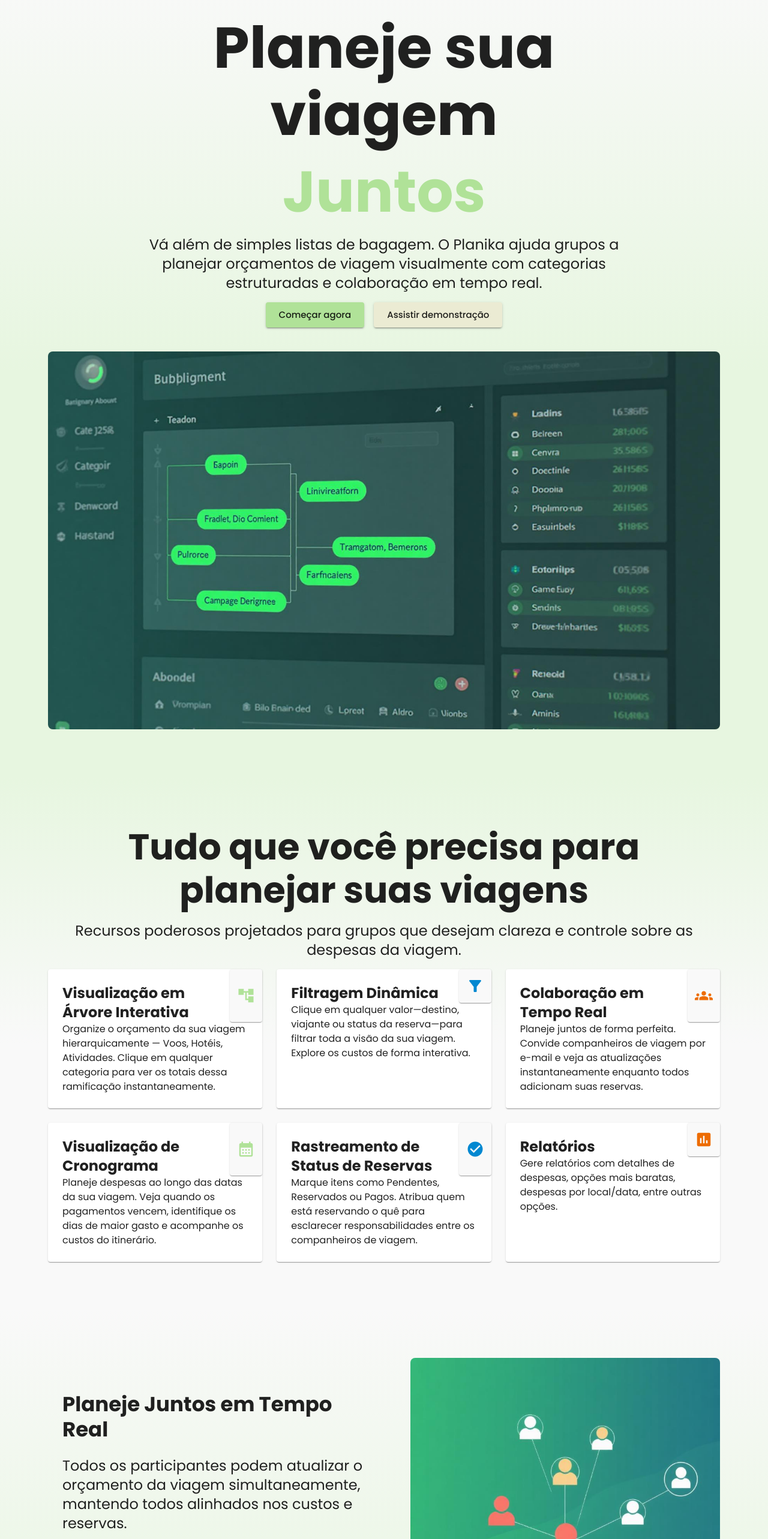
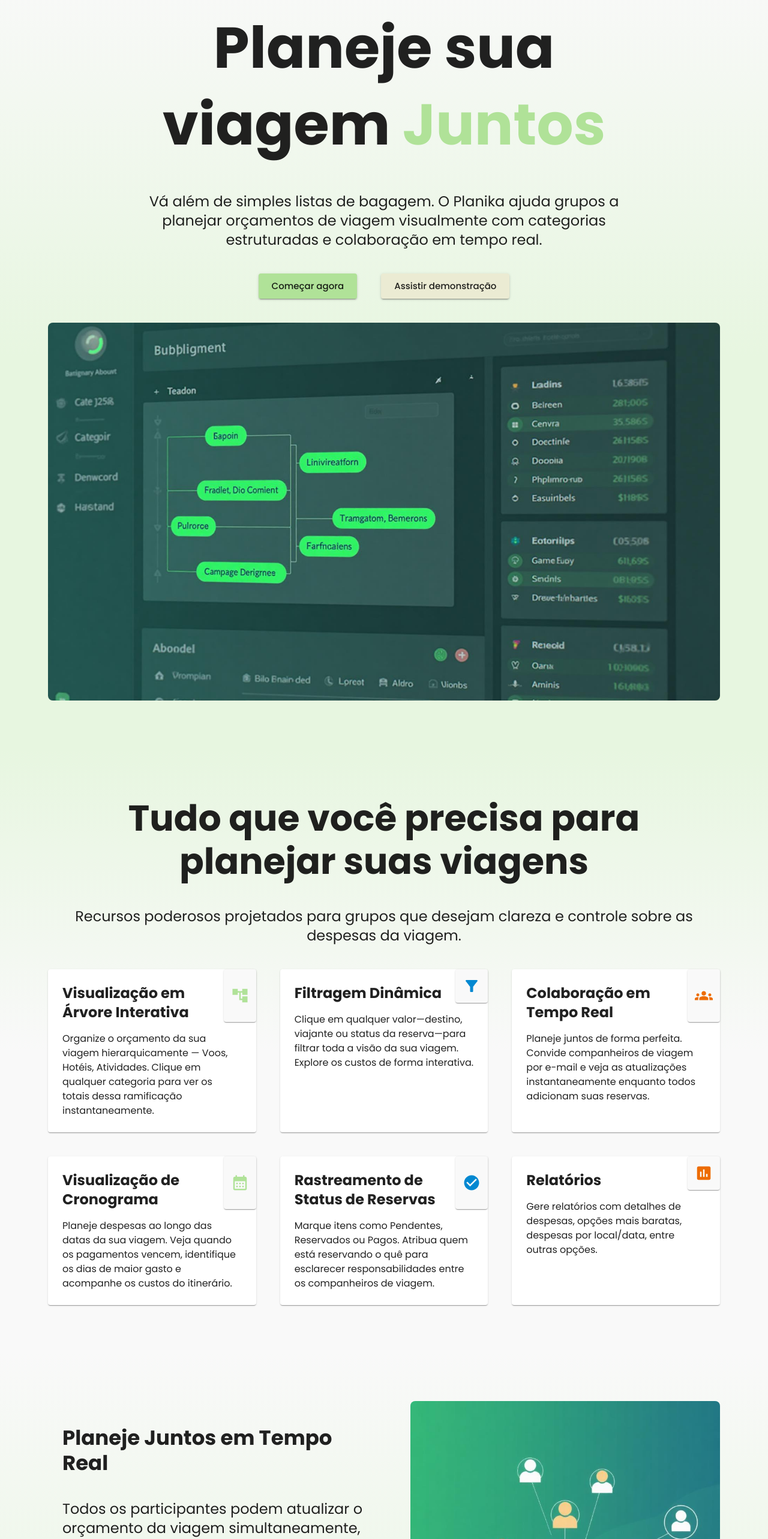
Before and after one commit to nandobfer/planika, a React (Vite) app: page / in a window 1280 px wide. Shown: the part 120-2686 px from the top of the page at 60% size. Built offline with nearby package versions, Linux system fonts and the light colour scheme.

Commit message:
better spacing

```diff
--- a/src/components/CtaButtons.tsx
+++ b/src/components/CtaButtons.tsx
@@ -5,7 +5,7 @@
 
 export const CtaButtons: React.FC<CtaButtonsProps> = (props) => {
     return (
-        <Box sx={{ gap: 2, flexDirection: { xs: "column", sm: "row" } }}>
+        <Box sx={{ gap: 5, flexDirection: { xs: "column", sm: "row" } }}>
             <Button variant="contained" color="primary" size="large">
                 Começar agora
             </Button>
--- a/src/components/Footer.tsx
+++ b/src/components/Footer.tsx
@@ -10,7 +10,7 @@
 
     return (
         <Typography
-        color={mode === 'light' ? 'secondary' : "primary"}
+            color={mode === "light" ? "info" : "primary"}
             variant="inherit"
             component={"span"}
             className="link"
--- a/src/components/InlineTypography.tsx
+++ b/src/components/InlineTypography.tsx
@@ -9,7 +9,10 @@
 export const InlineTypography: React.FC<InlineTypographyProps> = (props) => {
     return (
         <Typography
+            component={"span"}
             sx={{
+                fontSize: "inherit",
+                fontWeight: "inherit",
                 display: "inline-flex",
                 color: props.url ? "success.main" : props.highlight ? "primary.main" : undefined,
                 cursor: props.url ? "pointer" : undefined,
--- a/src/pages/Home/Cta.tsx
+++ b/src/pages/Home/Cta.tsx
@@ -2,18 +2,18 @@
 import { Box, Button, Typography } from "@mui/material"
 import { CtaButtons } from "../../components/CtaButtons"
 import { useMuiTheme } from "../../hooks/useMuiTheme"
+import { InlineTypography } from "../../components/InlineTypography"
 
 interface CtaProps {}
 
 export const Cta: React.FC<CtaProps> = (props) => {
     const { theme, gradientTo } = useMuiTheme()
 
-
     return (
         <Box
             sx={{
                 flexDirection: "column",
-                gap: 2,
+                gap: 5,
                 alignItems: "center",
                 width: 1,
                 padding: 10,
@@ -21,10 +21,7 @@
             }}
         >
             <Typography variant="h1" sx={{ fontWeight: "bold", textAlign: "center" }}>
-                Pronto para planejar sua próxima
-            </Typography>
-            <Typography color="primary" variant="h1" sx={{ fontWeight: "bold", textAlign: "center" }}>
-                Aventura Juntos?
+                Pronto para planejar sua próxima <InlineTypography highlight>Aventura Juntos?</InlineTypography>
             </Typography>
             <Typography variant="h5" sx={{ textAlign: "center" }}>
                 Junte-se a grupos já usam o Planika para trazer clareza e colaboração ao planejamento de suas viagens.
--- a/src/pages/Home/FeaturedFeatures.tsx
+++ b/src/pages/Home/FeaturedFeatures.tsx
@@ -44,7 +44,7 @@
         <Box
             sx={{
                 flexDirection: "column",
-                gap: 2,
+                gap: 5,
                 background: `linear-gradient(0deg,${gradientTo} 50%, ${theme.palette.background.default} 100%)`,
                 padding: 10,
             }}
@@ -52,7 +52,7 @@
             {features.map((feature, index) => (
                 <Box key={index} sx={{ gap: 5, alignItems: "center", flexDirection: { xs: "column", md: index % 2 === 0 ? "row" : "row-reverse" } }}>
                     <Box sx={{ flex: 1, flexDirection: "column", gap: 2, padding: 3 }}>
-                        <Box sx={{ flexDirection: "column", gap: 3 }}>
+                        <Box sx={{ flexDirection: "column", gap: 5 }}>
                             <Typography variant="h4" sx={{ fontWeight: "bold" }}>
                                 {feature.title}
                             </Typography>
--- a/src/pages/Home/Features.tsx
+++ b/src/pages/Home/Features.tsx
@@ -60,7 +60,7 @@
 
 const FeatureComponent: React.FC<{ feature: FeatureItem; mode: "light" | "dark"; mobile?: boolean }> = ({ feature, mode, mobile }) => {
     return (
-        <Paper sx={{ padding: 3, flexDirection: "column", height: mobile ? 300 : 1, width: mobile ? 250 : 1 }}>
+        <Paper sx={{ padding: 3, flexDirection: "column", height: mobile ? 300 : 1, width: mobile ? 225 : 1, gap: 2 }}>
             <Box sx={{ justifyContent: "space-between" }}>
                 <Typography variant="h5" sx={{ fontWeight: "bold" }}>
                     {feature.title}
@@ -92,7 +92,7 @@
         <Box
             sx={{
                 flexDirection: "column",
-                gap: 2,
+                gap: 5,
                 padding: 10,
                 background: `linear-gradient(0deg,${theme.palette.background.default} 50%, ${gradientTo} 100%)`,
             }}
@@ -106,13 +106,13 @@
             </Typography>
 
             {isMobile ? (
-                <Box sx={{ gap: 3, width: "100vw", overflowX: "auto", padding: 10, margin: -10 }}>
+                <Box sx={{ gap: 5, width: "100vw", overflowX: "auto", padding: 10, margin: -10 }}>
                     {features.map((feature, index) => (
                         <FeatureComponent feature={feature} mode={mode} mobile />
                     ))}
                 </Box>
             ) : (
-                <Grid container spacing={3} columns={3}>
+                <Grid container spacing={5} columns={3}>
                     {features.map((feature, index) => (
                         <Grid size={1} key={index}>
                             <FeatureComponent feature={feature} mode={mode} />
--- a/src/pages/Home/Hero.tsx
+++ b/src/pages/Home/Hero.tsx
@@ -3,6 +3,7 @@
 import { Image } from "@mantine/core"
 import { CtaButtons } from "../../components/CtaButtons"
 import { useMuiTheme } from "../../hooks/useMuiTheme"
+import { InlineTypography } from "../../components/InlineTypography"
 
 interface HeroProps {}
 
@@ -31,12 +32,9 @@
                     disableRotation={false}
                 />
             </Box> */}
-            <Box sx={{ flexDirection: "column", gap: 2, alignItems: "center", width: 0.7, zIndex: 1 }}>
+            <Box sx={{ flexDirection: "column", gap: 5, alignItems: "center", width: 0.7, zIndex: 1 }}>
                 <Typography variant="h1" sx={{ fontWeight: "bold", textAlign: "center" }}>
-                    Planeje sua viagem
-                </Typography>
-                <Typography color="primary" variant="h1" sx={{ fontWeight: "bold" }}>
-                    Juntos
+                    Planeje sua viagem <InlineTypography highlight>Juntos</InlineTypography>
                 </Typography>
 
                 <Typography variant="h5" sx={{ textAlign: "center" }}>
```
Lines whose indentation alone changed are shown as unchanged.
